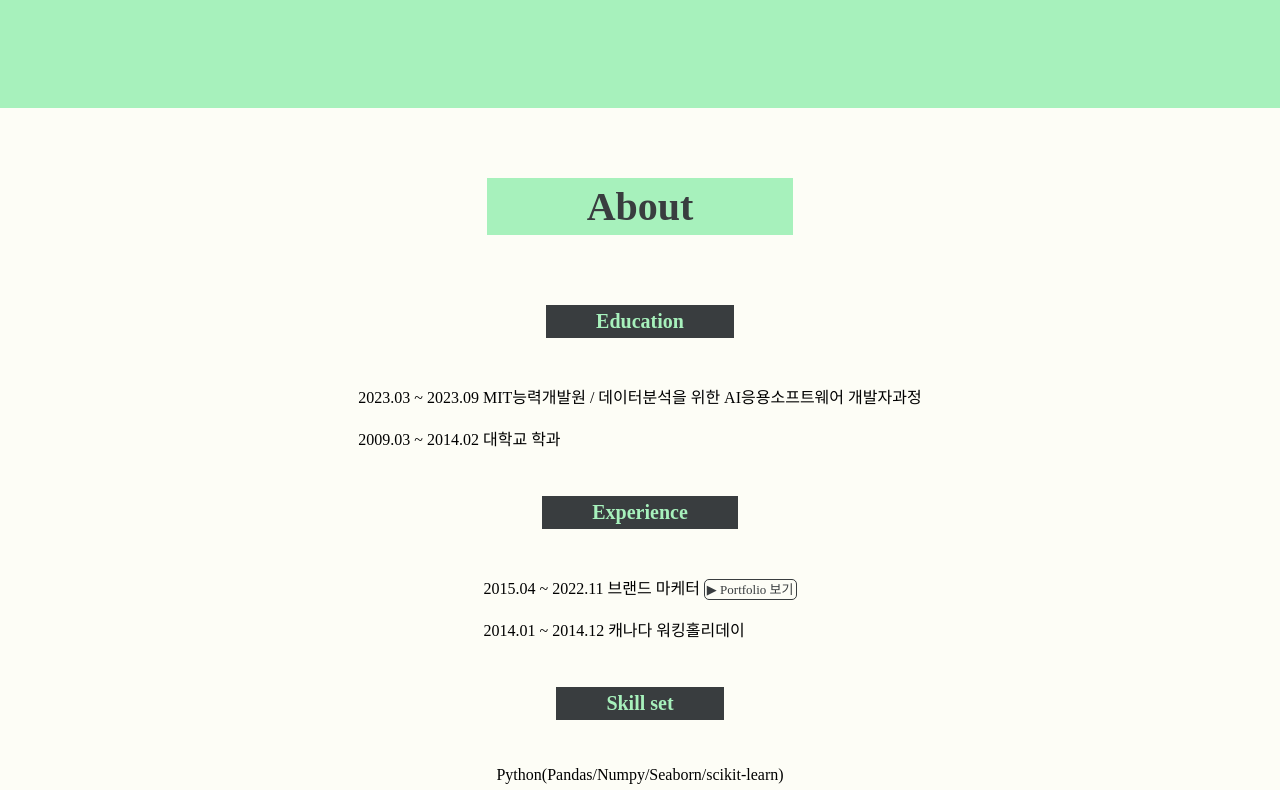
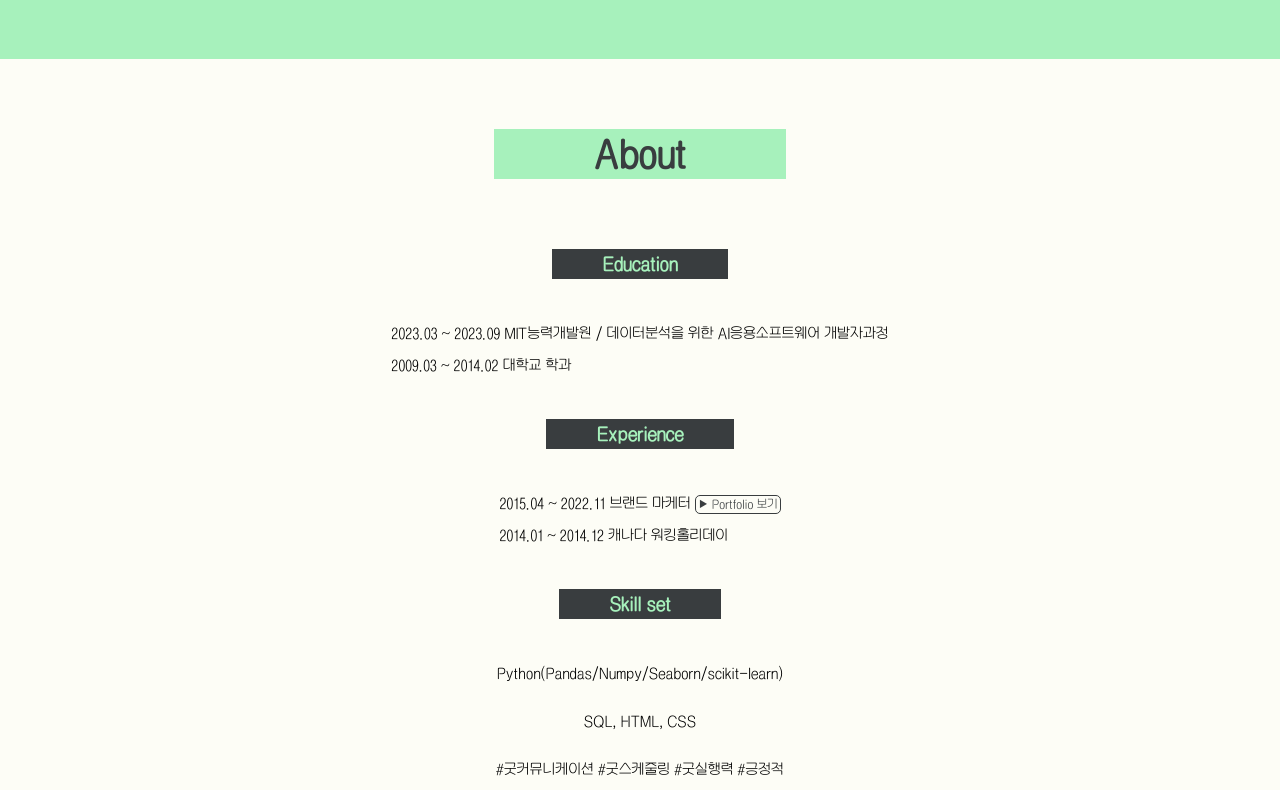
Before and after one commit to adelajeon/my_practice.github.io, a plain HTML site: page index.html in a window 1280 px wide. Shown: the part 627-1417 px from the top of the page. Drawn offline with Linux system fonts and the light colour scheme.

Commit message:
Update index.html

```diff
--- a/index.html
+++ b/index.html
@@ -15,7 +15,9 @@
             width: 100%;
             height: 100%;
         }
-        body { padding-top: 150px;
+        body {
+            font-family: 'HakgyoansimWoojuR';
+            padding-top: 150px;
             background-color: #A7F1BC;
             position:center;
             width: auto;
```
